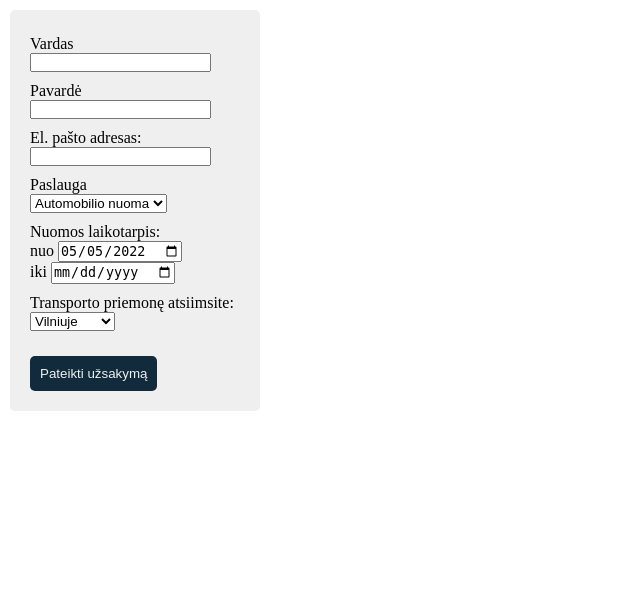
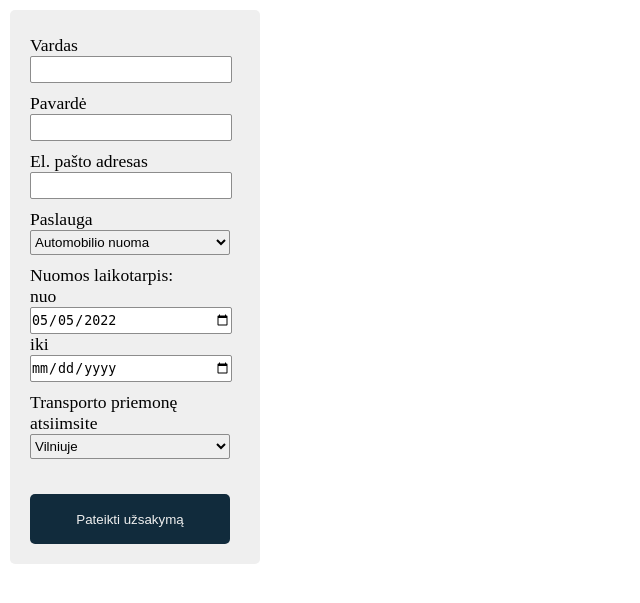
Before and after one commit to gedasfs/cafs2, a PHP site: page /task_form.html in a window 1280 px wide. Shown: the top 603 px of the page, without its empty margins (0-640 px from the left). Run offline with PHP 8.4, Linux system fonts and the light colour scheme.

Commit message:
task form v.2

```diff
--- a/css/task_form.css
+++ b/css/task_form.css
@@ -18,9 +18,21 @@ div {
 	padding: 5px 0px;
 }
 
+input, select {
+	border-radius: 2px;
+	border: 1px solid rgb(140, 140, 140);
+	width: 200px;
+	height: 25px;
+}
+
+p {
+	font-size: 1.1em;
+}
+
 button {
-	margin-top: 20px;
-	padding: 10px 10px;
+	margin-top: 30px;
+	width: 200px;
+	height: 50px;
 	background: rgb(17, 43, 60);
 	border-radius: 5px;
 	border:  none;
--- a/task_form.html
+++ b/task_form.html
@@ -18,7 +18,7 @@
 				<input type="text" name="surname">
 			</div>
 			<div>
-				<p>El. pašto adresas:</p>
+				<p>El. pašto adresas</p>
 				<input type="email" name="email">
 			</div>
 
@@ -33,14 +33,14 @@
 
 			<div>
 				<p>Nuomos laikotarpis:</p>
-				<span>nuo</span>
+				<p>nuo</p>
 				<input type="date" name="date-from" value="2022-05-05"><br>
-				<span>iki</span>
+				<p>iki</p>
 				<input type="date" name="date-until">
 			</div>
 
 			<div>
-				<p>Transporto priemonę atsiimsite:</p>
+				<p>Transporto priemonę atsiimsite</p>
 				<select name="pickup-city">
 					<option value="vilnius">Vilniuje</option>
 					<option value="kaunas">Kaune</option>
```
